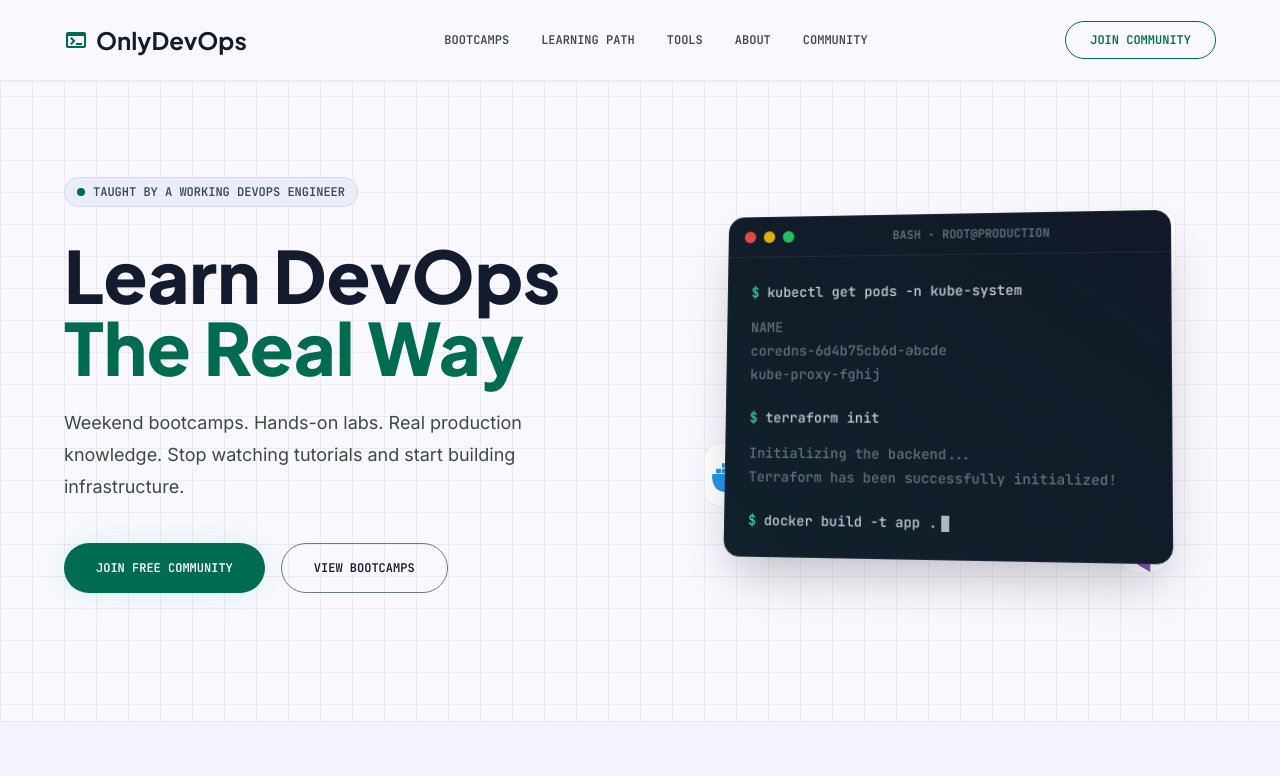
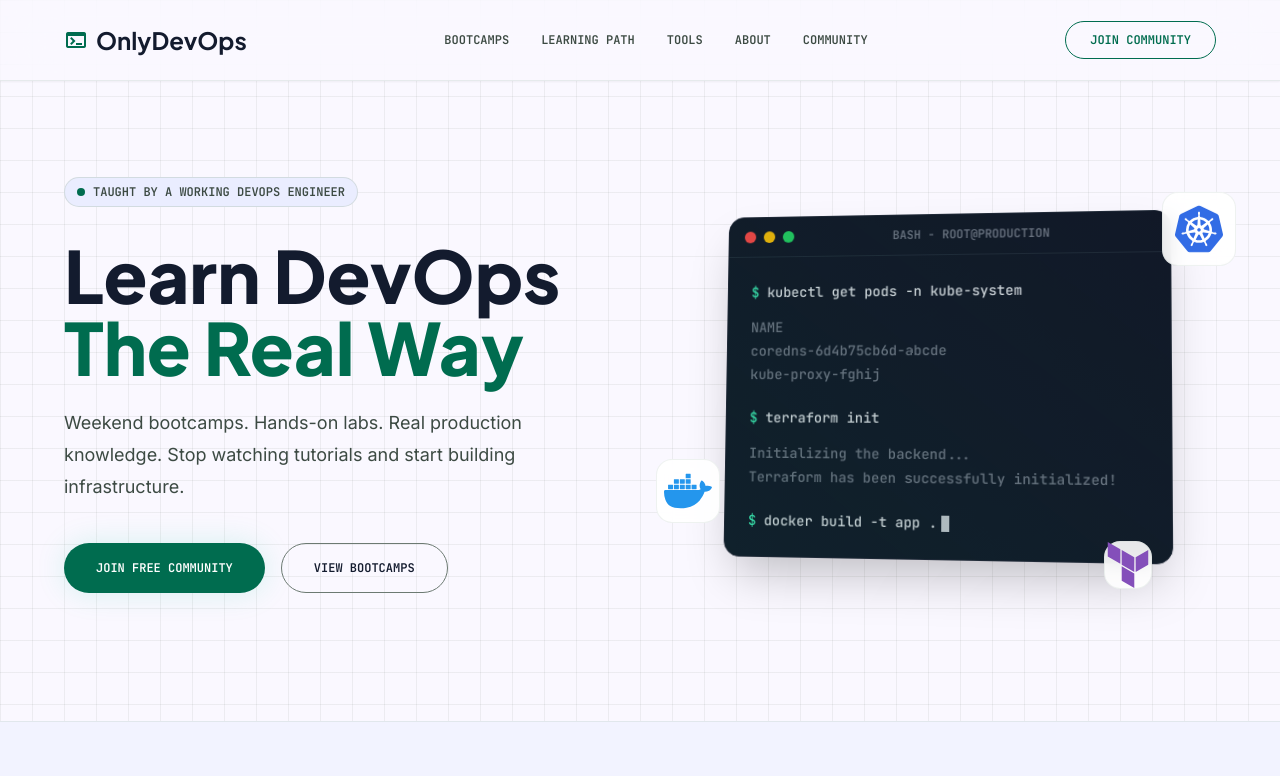
Before and after one commit to devShaik010/onlydevops-modern-learning-platform, a React (Vite) app: page / in a window 1280 px wide. Shown: the top 776 px of the page. Built offline with nearby package versions, Linux system fonts and the light colour scheme.

Commit message:
Fix hero tool logo overlap

```diff
--- a/src/App.jsx
+++ b/src/App.jsx
@@ -187,23 +187,23 @@
         icon={SiKubernetes}
         label="Kubernetes"
         color="#326ce5"
-        className="right-5 top-6 size-16 sm:right-10 sm:top-8 sm:size-[74px]"
+        className="right-0 top-2 size-16 sm:-right-2 sm:top-4 sm:size-[74px] lg:-right-5"
       />
       <FloatingLogo
         icon={SiDocker}
         label="Docker"
         color="#2496ed"
-        className="bottom-12 left-4 size-14 sm:bottom-20 sm:left-8 sm:size-16"
+        className="bottom-10 left-0 size-14 sm:bottom-16 sm:-left-2 sm:size-16 lg:-left-4"
         reverse
       />
       <FloatingLogo
         icon={SiTerraform}
         label="Terraform"
         color="#844fba"
-        className="bottom-4 right-12 hidden size-12 sm:flex"
+        className="bottom-0 right-10 hidden size-12 sm:flex lg:right-16"
       />
 
-      <div className="terminal-tilt group relative w-full max-w-md overflow-hidden rounded-2xl border border-gray-800 bg-[#111827] shadow-2xl transition-transform duration-700 ease-out">
+      <div className="terminal-tilt group relative z-10 w-full max-w-md overflow-hidden rounded-2xl border border-gray-800 bg-[#111827] shadow-2xl transition-transform duration-700 ease-out">
         <div className="flex items-center border-b border-gray-800 bg-gray-900 px-4 py-3">
           <div className="flex gap-2">
             <span className="size-3 rounded-full bg-red-500" />
@@ -237,7 +237,7 @@
   return (
     <div
       aria-label={label}
-      className={`absolute ${reverse ? "animate-float-reverse" : "animate-float"} flex items-center justify-center rounded-2xl border border-outline-variant/25 bg-white/90 shadow-ambient backdrop-blur ${className}`}
+      className={`absolute z-20 ${reverse ? "animate-float-reverse" : "animate-float"} flex items-center justify-center rounded-2xl border border-outline-variant/25 bg-white/90 shadow-ambient backdrop-blur ${className}`}
     >
       <Logo aria-hidden="true" className="text-[48px]" style={{ color }} />
     </div>
```
